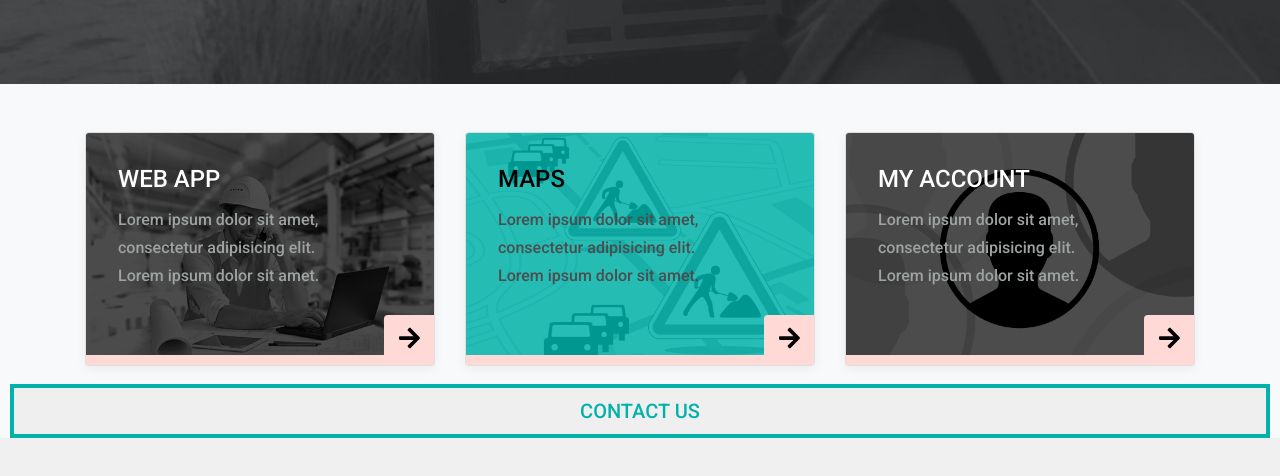
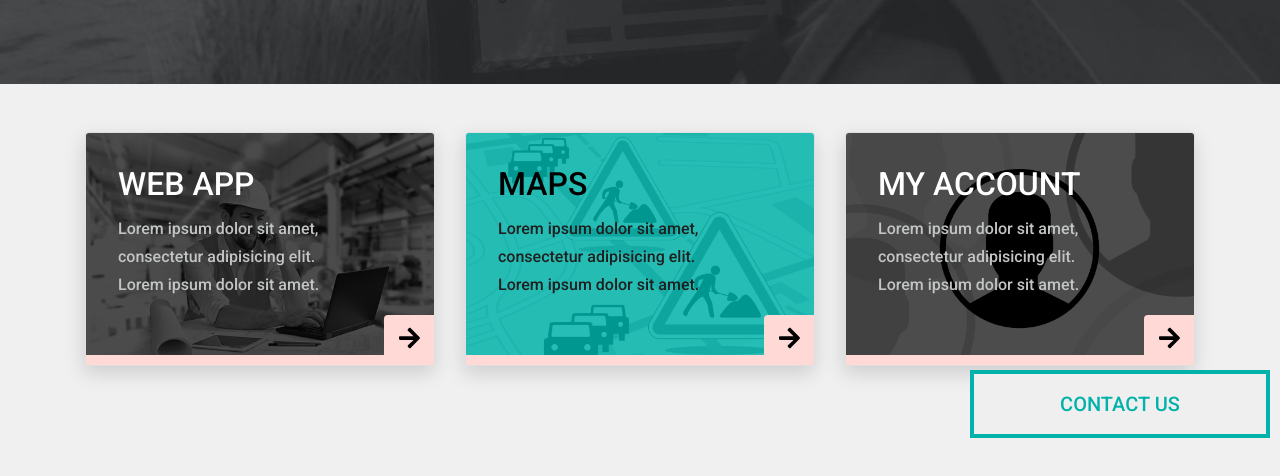
Before and after one commit to codeThaGlobe/bs4starter, a website: page src/index.html in a window 1280 px wide. Shown: the part 352-828 px from the top of the page. Drawn offline with nearby package versions, Linux system fonts and the light colour scheme; files that its build step writes are made by us from their sources.

Commit message:
CO text legibility.Contact button layout for screens. Call out drop shadow.

```diff
--- a/src/index.html
+++ b/src/index.html
@@ -87,8 +87,10 @@
                 </div>
             </div>
         </div>
-        <br>
-        <div class="contact-us"><a href="#" class="btn btn-lg btn-block btn-outline-secondary m-auto">contact us</a></div>
+        <br><br>
+        <div class="contact-us d-flex justify-content-center justify-content-md-end">
+            <a href="#" class="btn btn-lg btn-block btn-outline-secondary">contact us</a>
+        </div>
     </main>
     <!-- <footer>
         <div class="container">
--- a/src/sass/main.scss
+++ b/src/sass/main.scss
@@ -8,6 +8,7 @@ body {
 	font-family: 'Roboto', sans-serif;
 	font-weight: 500;
 	background: #f0f0f0;
+	height: 100%;
 }
 
 .navbar-light {
@@ -74,10 +75,17 @@ body {
 		width: 200px;
 	}
 }
+.album {
+	background-color: #f0f0f0 !important;
+}
 /* CARDS / CALLOUT LINK BOXES */
+
 .card {
 	max-width: 375px;
 	margin: auto;
+	-webkit-box-shadow: -1px 7px 20px 0px rgba(0, 0, 0, 0.15);
+	-moz-box-shadow: -1px 7px 20px 0px rgba(0, 0, 0, 0.15);
+	box-shadow: -1px 7px 20px 0px rgba(0, 0, 0, 0.15);
 }
 
 .line-bottom {
@@ -111,7 +119,11 @@ body {
 }
 
 .card-title {
-	font-size: 1.5rem;
+	font-size: 2rem;
+	@media (min-width: 992px) and (max-width: 1200px) {
+		font-size: 1.8rem;
+	}
+
 	text-transform: uppercase;
 }
 
@@ -136,7 +148,7 @@ body {
 		color: #000;
 	}
 	.card-text {
-		color: #4d4d4d;
+		color: #1f1f1f;
 	}
 }
 
@@ -145,9 +157,10 @@ body {
 		color: #fff;
 	}
 	.card-text {
-		color: #9ea2a2;
+		color: #c3c5c5;
 	}
 }
+
 .co-button {
 	background: $primary;
 	width: 50px;
@@ -161,6 +174,7 @@ body {
 	font-weight: bold;
 	line-height: 2em;
 }
+
 /* contact us button */
 
 .contact-us {
@@ -168,6 +182,13 @@ body {
 	position: fixed;
 	bottom: 0px;
 	width: 100%;
+	a.btn {
+		max-width: 450px;
+		padding: 15px;
+		@media (min-width: 768px) {
+			width: 300px;
+		}
+	}
 }
 
 .btn-outline-secondary {
```
